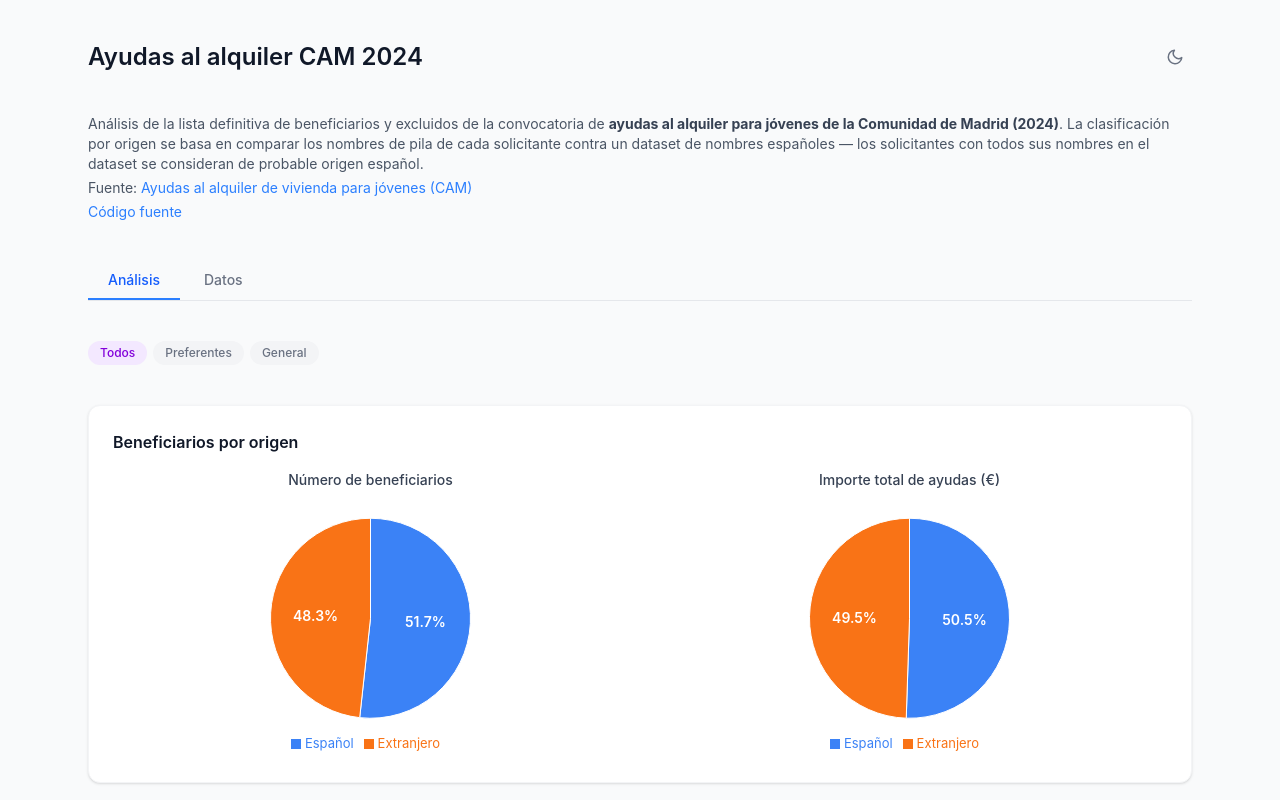
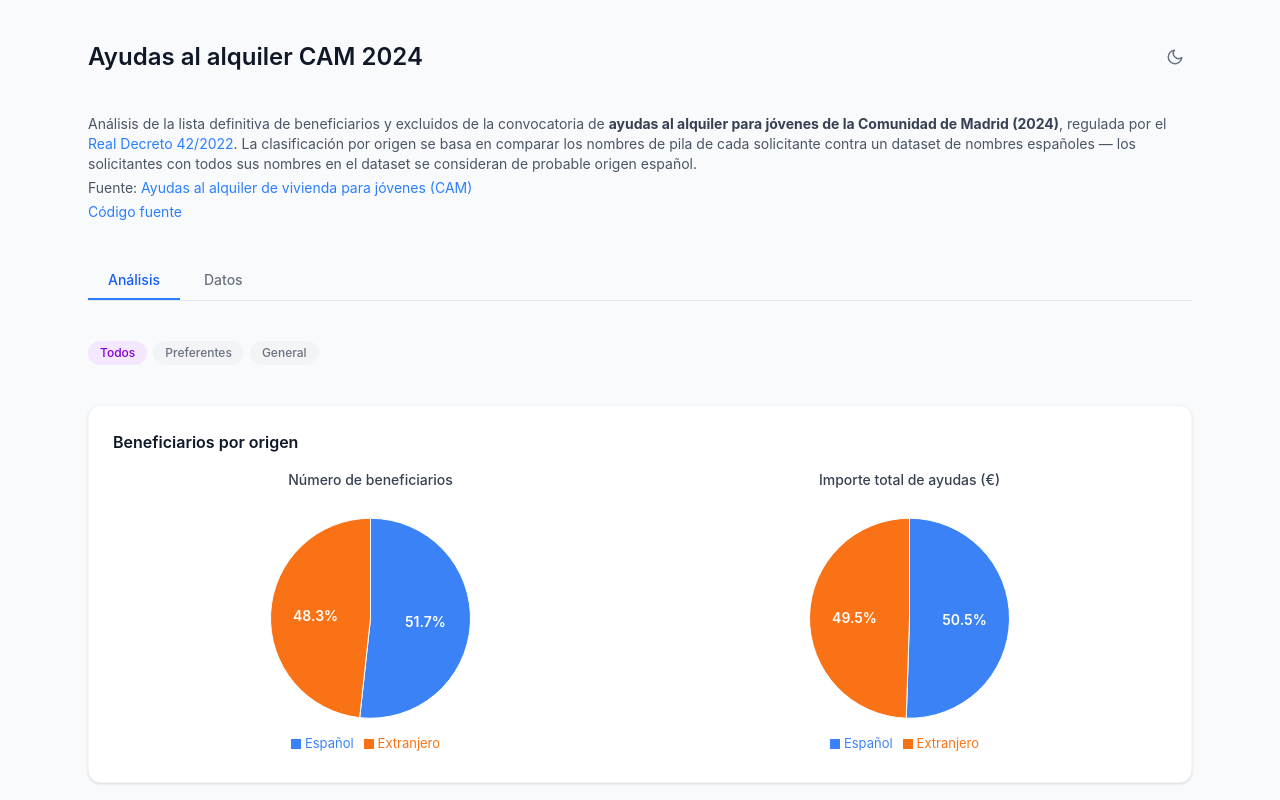
Before and after one commit to luisgc93/ayudas_alquiler_madrid, a React (Vite) app in the folder frontend/: page / in a window 1280 px wide. Shown: the top 800 px of the page. Built offline with nearby package versions, Linux system fonts and the light colour scheme.

Commit message:
añadir BOE enlace

```diff
--- a/frontend/src/App.jsx
+++ b/frontend/src/App.jsx
@@ -74,7 +74,16 @@ export default function App() {
         <div className="text-sm text-gray-600 dark:text-gray-400 space-y-1">
           <p>
             Análisis de la lista definitiva de beneficiarios y excluidos de la convocatoria de{' '}
-            <strong className="text-gray-700 dark:text-gray-300">ayudas al alquiler para jóvenes de la Comunidad de Madrid (2024)</strong>.
+            <strong className="text-gray-700 dark:text-gray-300">ayudas al alquiler para jóvenes de la Comunidad de Madrid (2024)</strong>,
+            regulada por el{' '}
+            <a
+              href="https://www.boe.es/buscar/act.php?id=BOE-A-2022-802"
+              target="_blank"
+              rel="noopener noreferrer"
+              className="text-blue-500 hover:underline"
+            >
+              Real Decreto 42/2022
+            </a>.
             La clasificación por origen se basa en comparar los nombres de pila de cada solicitante
             contra un dataset de nombres españoles — los solicitantes con todos sus nombres en el dataset
             se consideran de probable origen español.
```
